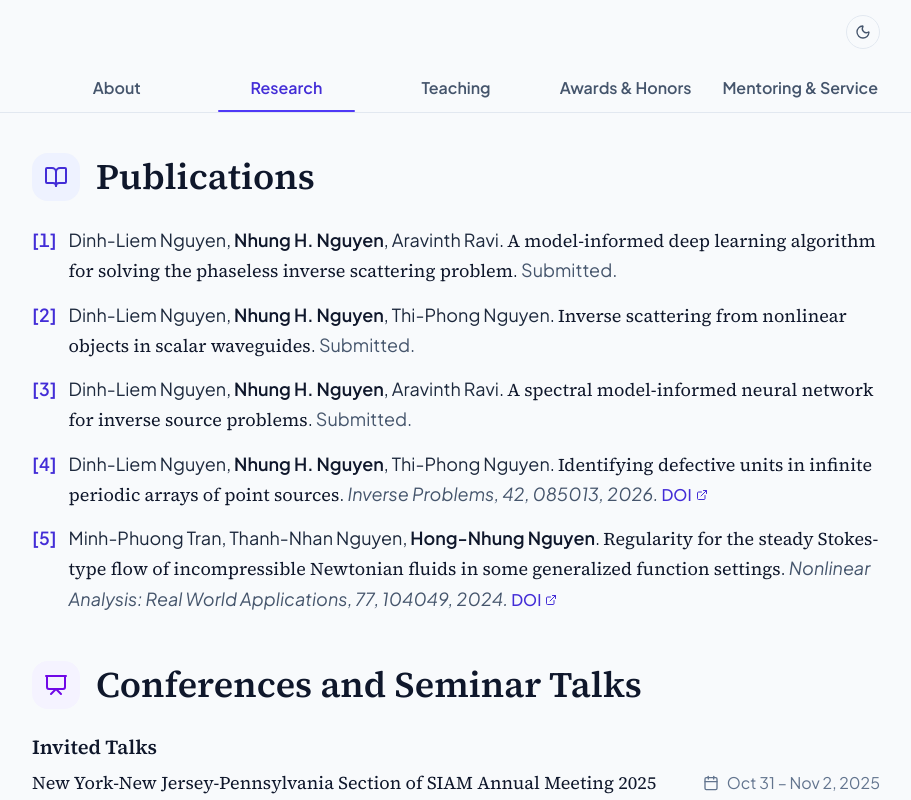
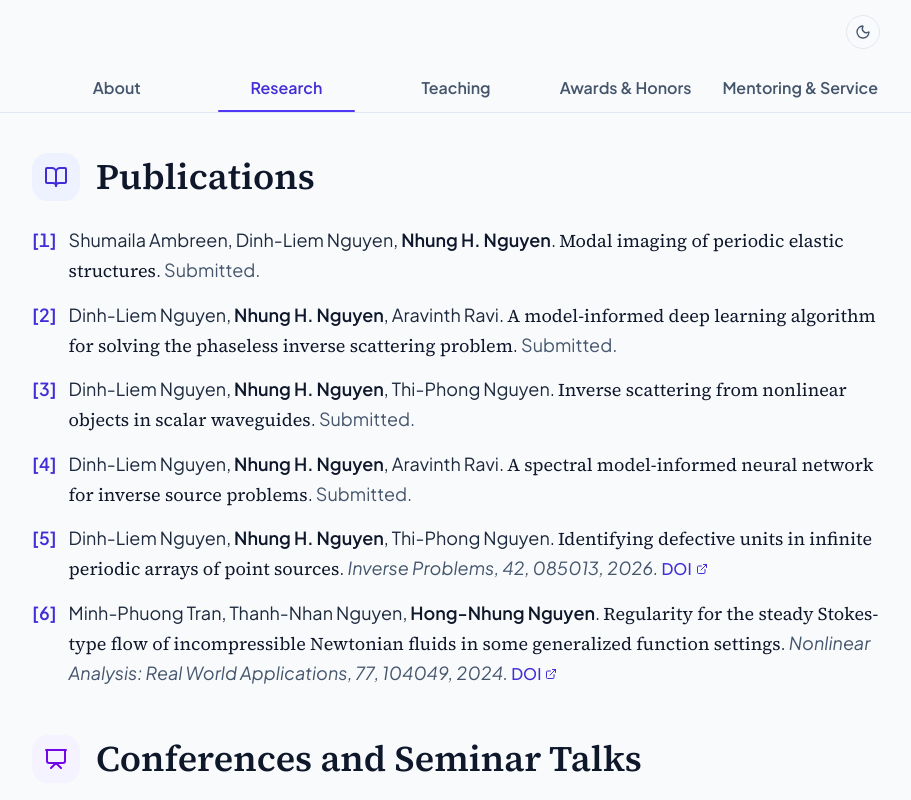
Before and after one commit to nhungnh-dot/nhungnh-dot.github.io, a React (Vite) app: page / in a window 1280 px wide. Both pictures are taken after a click on the tab "Research". Shown: the top 800 px of the page, without its empty margins (184-1095 px from the left). Built offline with nearby package versions, Linux system fonts and the light colour scheme.

Commit message:
Add modal imaging publication

```diff
--- a/src/components/ResearchPublications.tsx
+++ b/src/components/ResearchPublications.tsx
@@ -6,6 +6,21 @@ import { Publication } from '../types';
 interface ResearchProps {
   onOpenBibtex?: (pub: Publication) => void;
 }
+
+const modalImagingPublication: Publication = {
+  id: 'pub-6',
+  title: 'Modal imaging of periodic elastic structures',
+  authors: ['Shumaila Ambreen', 'Dinh-Liem Nguyen', 'Nhung H. Nguyen'],
+  venue: 'Submitted',
+  year: '',
+  status: 'submitted',
+  tags: [],
+  bibtex: `@unpublished{ambreenModalImaging,
+  title={Modal imaging of periodic elastic structures},
+  author={Ambreen, Shumaila and Nguyen, Dinh-Liem and Nguyen, Nhung H.},
+  note={Submitted}
+}`
+};
 
 export const ResearchPublications: React.FC<ResearchProps> = () => (
   <section id="research" className="pt-8 pb-5 sm:pt-10 sm:pb-6">
@@ -20,7 +35,7 @@ export const ResearchPublications: React.FC<ResearchProps> = () => (
       </div>
 
       <ol className="space-y-3 sm:space-y-3.5 list-none">
-        {PUBLICATIONS_LIST.map((pub, index) => (
+        {[modalImagingPublication, ...PUBLICATIONS_LIST].map((pub, index) => (
           <li
             key={pub.id}
             id={`publication-${pub.id}`}
```
